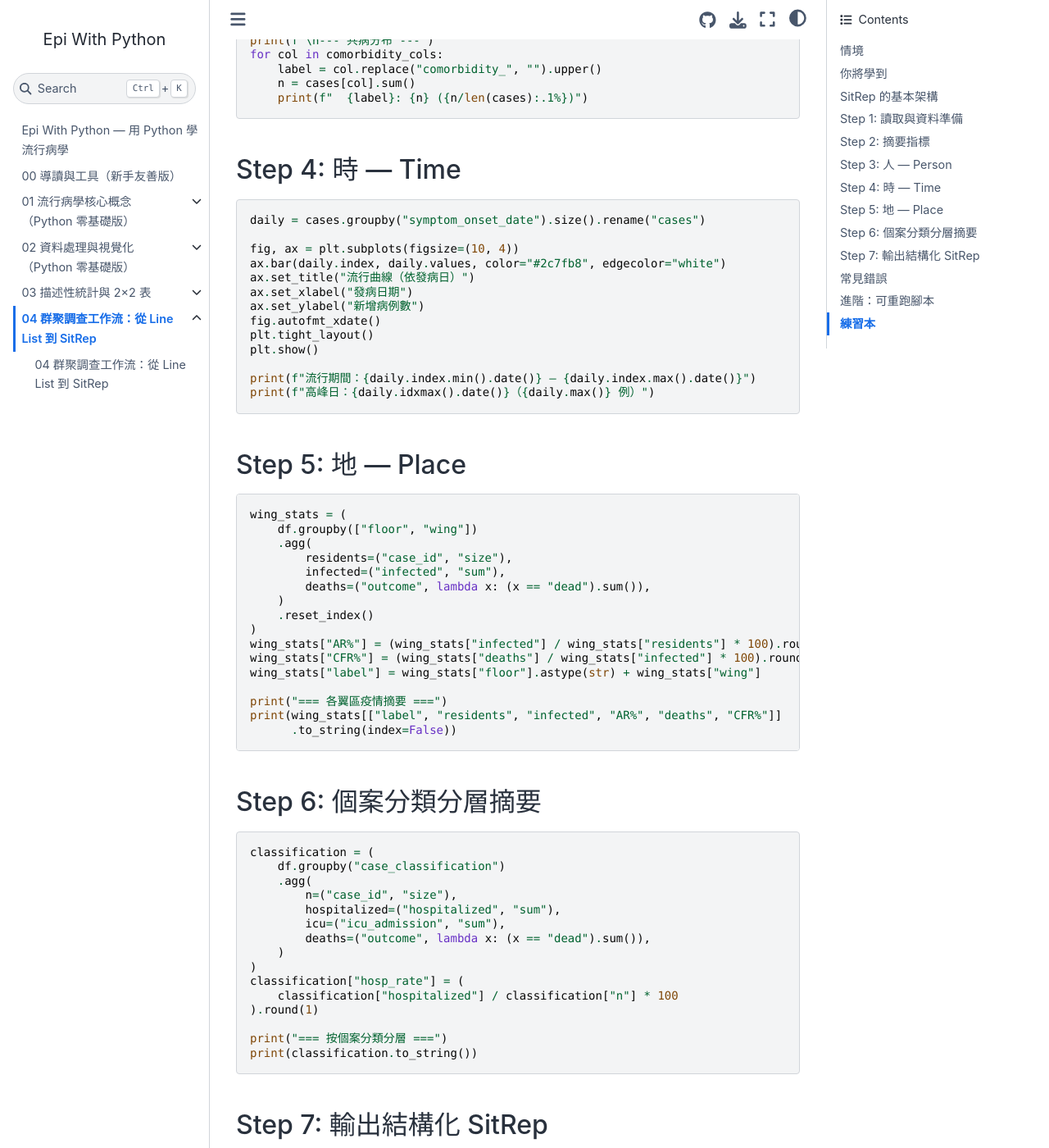
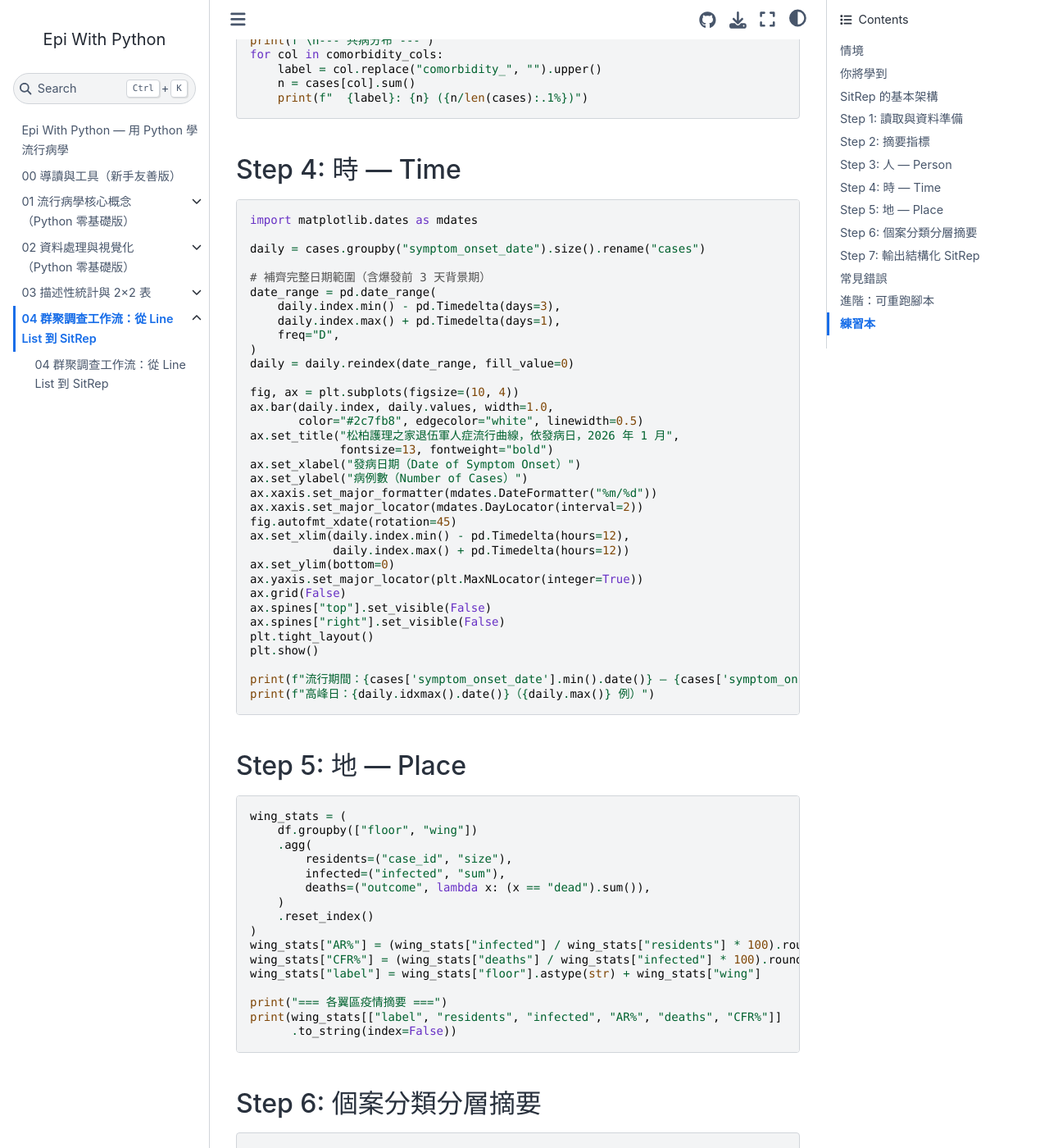
Before and after one commit to ancientsky/python4epi, a Jupyter Book: the page built from book/chapters/04_outbreak_workflow.md, in a window 1280 px wide and 1400 px high, scrolled down 2430 px. Shown: the whole window at 82% size. Built offline with Jupyter Book 1.0.4 settings and Sphinx 7.4.7 and the Sphinx Book theme 1.1.4, drawn with Linux system fonts in a browser that asks for light colours; pages that are not in the unit, such as notebooks, are missing from menus.

Commit message:
fix: CDC-compliant epi curves in Ch04/07/14, fix KeyErrors in Ch03/06
Epi curve fixes (Ch04, Ch07, Ch14):
- Add width=1.0 for no-gap histogram style
- Add background period (3 days pre-outbreak)
- Use descriptive CDC titles: disease + location + time
- Add proper axis labels with English translations
- Hide grid lines, remove top/right spines
- Y-axis from 0 with integer ticks

Ch14 feature importance:
- Map sklearn feature names to human-readable Chinese labels
  (e.g. bin__shower_use → 淋浴使用)

Ch03 Step 7 KeyError fix:
- smoking_history is 3-level categorical (never/former/current),
  not binary — ct.loc[1, 1] fails with KeyError
- Convert to binary ever_smoker before crosstab loop

Ch06 Step 2 KeyError fix:
- smoking_history as string column causes statsmodels KeyError
- Add ever_smoker binary variable, use in factors list

All notebook copies synced.

https://claude.ai/code/session_01Ei8vsfCNFwkJp9uYRVMMA7

````diff
--- a/book/chapters/04_outbreak_workflow.md
+++ b/book/chapters/04_outbreak_workflow.md
@@ -112,18 +112,39 @@ for col in comorbidity_cols:
 ## Step 4: 時 — Time
 
 ```python
+import matplotlib.dates as mdates
+
 daily = cases.groupby("symptom_onset_date").size().rename("cases")
 
+# 補齊完整日期範圍（含爆發前 3 天背景期）
+date_range = pd.date_range(
+    daily.index.min() - pd.Timedelta(days=3),
+    daily.index.max() + pd.Timedelta(days=1),
+    freq="D",
+)
+daily = daily.reindex(date_range, fill_value=0)
+
 fig, ax = plt.subplots(figsize=(10, 4))
-ax.bar(daily.index, daily.values, color="#2c7fb8", edgecolor="white")
-ax.set_title("流行曲線（依發病日）")
-ax.set_xlabel("發病日期")
-ax.set_ylabel("新增病例數")
-fig.autofmt_xdate()
+ax.bar(daily.index, daily.values, width=1.0,
+       color="#2c7fb8", edgecolor="white", linewidth=0.5)
+ax.set_title("松柏護理之家退伍軍人症流行曲線，依發病日，2026 年 1 月",
+             fontsize=13, fontweight="bold")
+ax.set_xlabel("發病日期（Date of Symptom Onset）")
+ax.set_ylabel("病例數（Number of Cases）")
+ax.xaxis.set_major_formatter(mdates.DateFormatter("%m/%d"))
+ax.xaxis.set_major_locator(mdates.DayLocator(interval=2))
+fig.autofmt_xdate(rotation=45)
+ax.set_xlim(daily.index.min() - pd.Timedelta(hours=12),
+            daily.index.max() + pd.Timedelta(hours=12))
+ax.set_ylim(bottom=0)
+ax.yaxis.set_major_locator(plt.MaxNLocator(integer=True))
+ax.grid(False)
+ax.spines["top"].set_visible(False)
+ax.spines["right"].set_visible(False)
 plt.tight_layout()
 plt.show()
 
-print(f"流行期間：{daily.index.min().date()} – {daily.index.max().date()}")
+print(f"流行期間：{cases['symptom_onset_date'].min().date()} – {cases['symptom_onset_date'].max().date()}")
 print(f"高峰日：{daily.idxmax().date()}（{daily.max()} 例）")
 ```
 
````
Also changed, not shown: book/chapters/03_stats.md (+5 -1 lines), book/chapters/06_logistic_regression.md (+4 -1 lines), book/chapters/07_time_series.md (+34 -13 lines), book/chapters/notebooks/03_stats_basics.ipynb, book/chapters/notebooks/04_outbreak_workflow.ipynb, book/chapters/notebooks/06_logistic_regression.ipynb, book/chapters/notebooks/07_time_series_baseline.ipynb, book/chapters/notebooks/14_case_study_legionella.ipynb, 5 other files.
